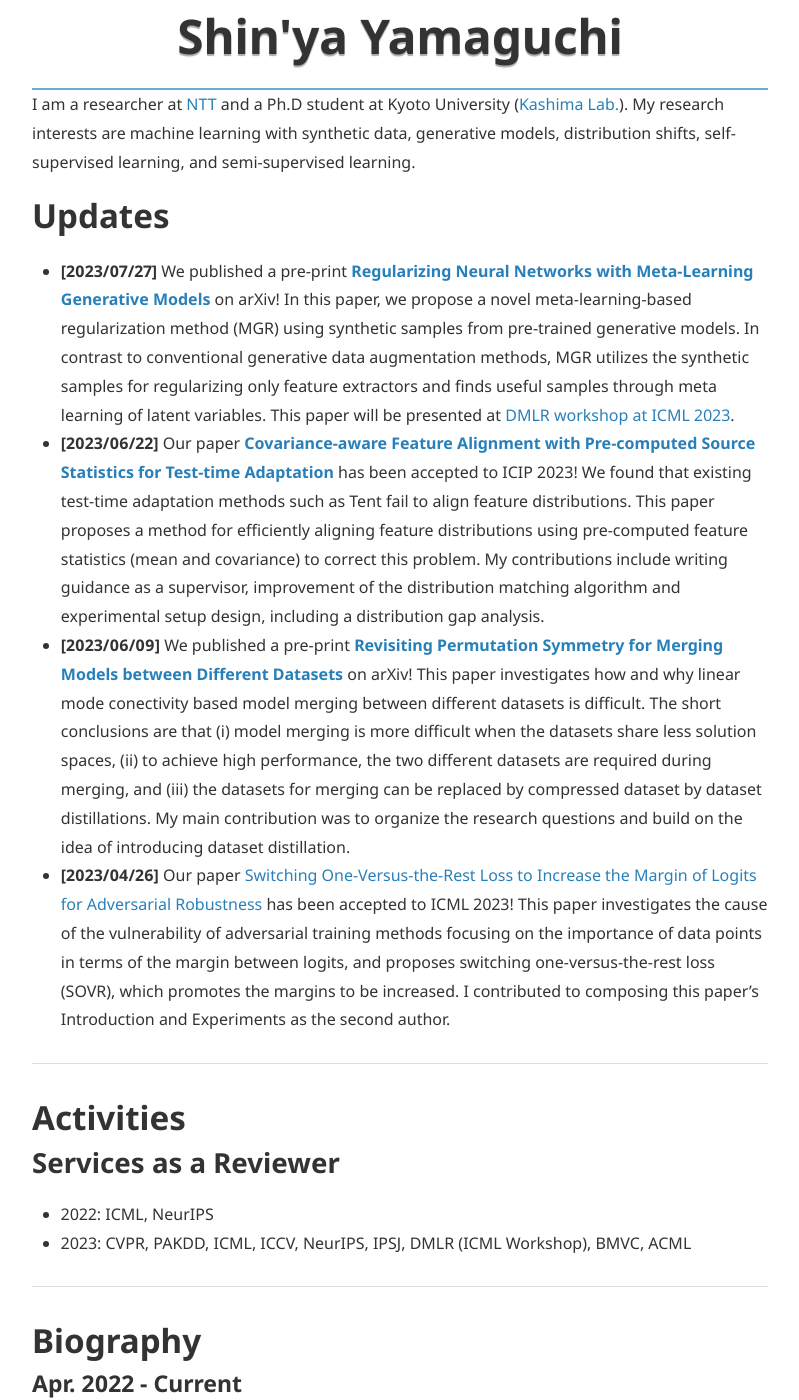
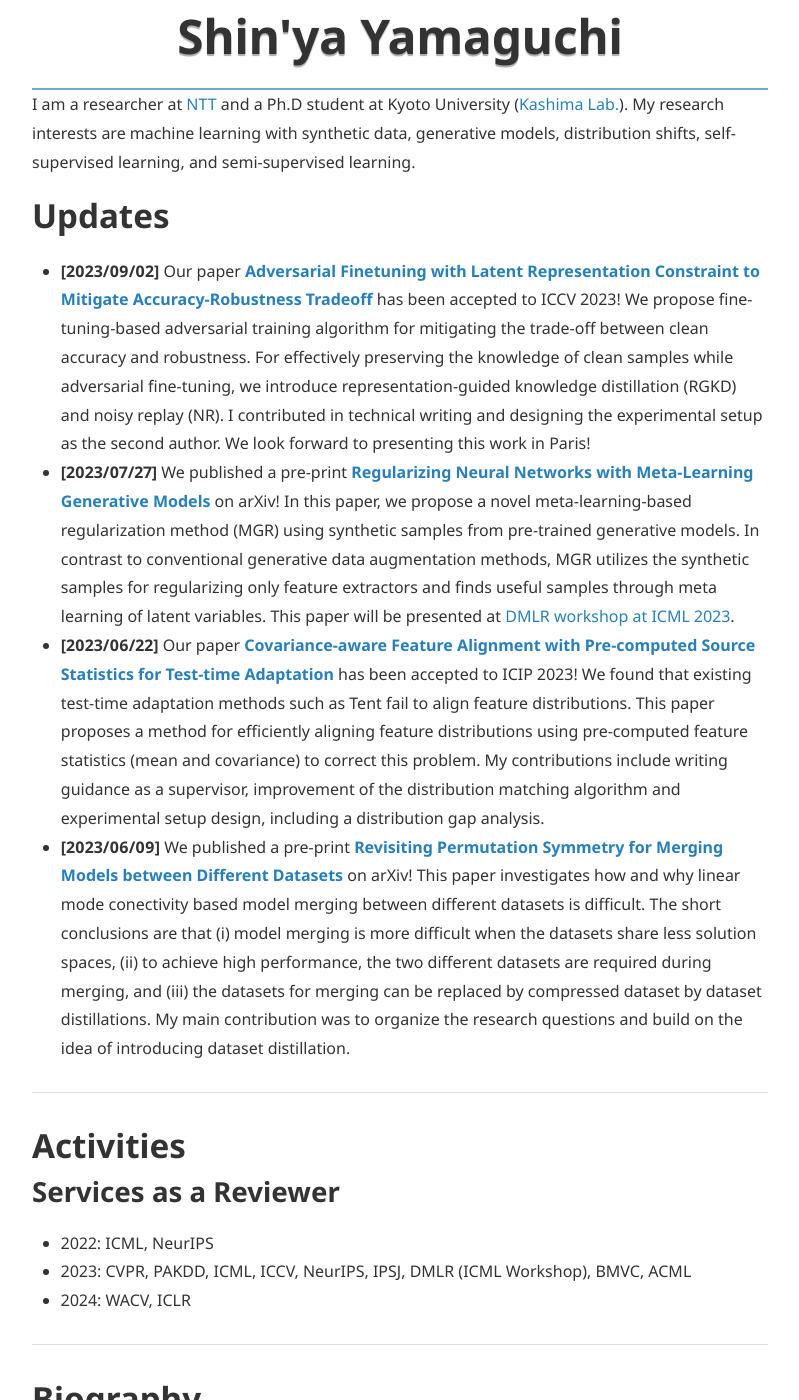
Before and after one commit to yshinya6/yshinya6.github.io, a Jekyll site: the page built from index.md, in a window 1280 px wide and 1400 px high, scrolled down 340 px. Shown: the whole window, without its empty margins (240-1039 px from the left). Built offline with Jekyll 4.4.1, drawn with Linux system fonts in a browser that asks for light colours; nearby versions of some CDN libraries; some of the changed text lies outside the part shown.

Commit message:
Add ICCV2023

```diff
--- a/index.md
+++ b/index.md
@@ -20,10 +20,10 @@ I am a researcher at [NTT](https://www.rd.ntt/e/cds/) and a Ph.D student at Kyot
 My research interests are machine learning with synthetic data, generative models, distribution shifts, self-supervised learning, and semi-supervised learning.
 
 # Updates
+* **[2023/09/02]** Our paper [**Adversarial Finetuning with Latent Representation Constraint to Mitigate Accuracy-Robustness Tradeoff**](https://arxiv.org/abs/2308.16454) has been accepted to ICCV 2023! We propose fine-tuning-based adversarial training algorithm for mitigating the trade-off between clean accuracy and robustness. For effectively preserving the knowledge of clean samples while adversarial fine-tuning, we introduce representation-guided knowledge distillation (RGKD) and noisy replay (NR). I contributed in technical writing and designing the experimental setup as the second author. We look forward to presenting this work in Paris!
 * **[2023/07/27]** We published a pre-print [**Regularizing Neural Networks with Meta-Learning Generative Models**](https://arxiv.org/abs/2307.13899) on arXiv! In this paper, we propose a novel meta-learning-based regularization method (MGR) using synthetic samples from pre-trained generative models. In contrast to conventional generative data augmentation methods, MGR utilizes the synthetic samples for regularizing only feature extractors and finds useful samples through meta learning of latent variables. This paper will be presented at [DMLR workshop at ICML 2023](https://dmlr.ai/).
 * **[2023/06/22]** Our paper [**Covariance-aware Feature Alignment with Pre-computed Source Statistics for Test-time Adaptation**](https://arxiv.org/abs/2204.13263) has been accepted to ICIP 2023! We found that existing test-time adaptation methods such as Tent fail to align feature distributions. This paper proposes a method for efficiently aligning feature distributions using pre-computed feature statistics (mean and covariance) to correct this problem. My contributions include writing guidance as a supervisor, improvement of the distribution matching algorithm and experimental setup design, including a distribution gap analysis.
 * **[2023/06/09]** We published a pre-print [**Revisiting Permutation Symmetry for Merging Models between Different Datasets**](https://arxiv.org/abs/2306.05641) on arXiv! This paper investigates how and why linear mode conectivity based model merging between different datasets is difficult. The short conclusions are that (i) model merging is more difficult when the datasets share less solution spaces, (ii) to achieve high performance, the two different datasets are required during merging, and (iii) the datasets for merging can be replaced by compressed dataset by dataset distillations. My main contribution was to organize the research questions and build on the idea of introducing dataset distillation.
-* **[2023/04/26]** Our paper [Switching One-Versus-the-Rest Loss to Increase the Margin of Logits for Adversarial Robustness](https://arxiv.org/abs/2207.10283) has been accepted to ICML 2023! This paper investigates the cause of the vulnerability of adversarial training methods focusing on the importance of data points in terms of the margin between logits, and proposes switching one-versus-the-rest loss (SOVR), which promotes the margins to be increased. I contributed to composing this paper's Introduction and Experiments as the second author.
 
 ---
 
@@ -31,6 +31,7 @@ My research interests are machine learning with synthetic data, generative model
 ## Services as a Reviewer
 - 2022: ICML, NeurIPS
 - 2023: CVPR, PAKDD, ICML, ICCV, NeurIPS, IPSJ, DMLR (ICML Workshop), BMVC, ACML
+- 2024: WACV, ICLR
 
 ---
 
@@ -54,34 +55,37 @@ B.E. from Dept. of Computer Engineering, Yokohama National University
 - [DBLP](https://dblp.org/pid/215/6588.html)
 
 ## International Conference
-1. K. Adachi, <u>S. Yamaguchi</u>, A. Kumagai,
+1. S. Suzuki, <u>S. Yamaguchi</u>, S. Takeda, S. Kanai, N. Makishima, A. Ando, R. Masumura,
+[**Adversarial Finetuning with Latent Representation Constraint to Mitigate Accuracy-Robustness Tradeoff**](https://arxiv.org/abs/2308.16454),
+International Conference on Computer Vision (ICCV), 2023.
+2. K. Adachi, <u>S. Yamaguchi</u>, A. Kumagai,
 [**Covariance-aware Feature Alignment with Pre-computed Source Statistics for Test-time Adaptation**](https://arxiv.org/abs/2204.13263),
 IEEE International Conference on Image Processing (ICIP), 2023.
-2. S. Kanai, <u>S. Yamaguchi</u>, M. Yamada, H. Takahashi, Y. Ida,
+3. S. Kanai, <u>S. Yamaguchi</u>, M. Yamada, H. Takahashi, Y. Ida,
 [**Switching One-Versus-the-Rest Loss to Increase the Margin of Logits for Adversarial Robustness**](https://arxiv.org/abs/2207.10283),
 International Conference on Machine Learning (ICML), 2023.
-3. D. Chijiwa, <u>S. Yamaguchi</u>, A. Kumagai, Y. Ida,
+4. D. Chijiwa, <u>S. Yamaguchi</u>, A. Kumagai, Y. Ida,
 [**Meta-ticket: Finding optimal subnetworks for few-shot learning within randomly initialized neural networks**](https://arxiv.org/abs/2205.15619),
 Neural Information Processing Systems (NeurIPS), 2022.
-4. K. Adachi, <u>S. Yamaguchi</u>,
+5. K. Adachi, <u>S. Yamaguchi</u>,
 [**Learning Robust Convolutional Neural Networks with Relevant Feature Focusing via Explanations**](https://arxiv.org/abs/2202.04237),
 IEEE International Conference on Multimedia & Expo (ICME), 2022.
-5. D. Chijiwa, <u>S. Yamaguchi</u>, Y. Ida, K. Umakoshi, T. Inoue,
+6. D. Chijiwa, <u>S. Yamaguchi</u>, Y. Ida, K. Umakoshi, T. Inoue,
 [**Pruning Randomly Initialized Neural Networks with Iterative Randomization**](https://openreview.net/pdf?id=QCPY2eMXYs),
 Neural Information Processing Systems (NeurIPS, **Spotlight**), 2021. [[arXiv]](https://arxiv.org/abs/2106.09269) [[code]](https://github.com/dchiji-ntt/iterand)
-6. <u>S. Yamaguchi</u>, S. Kanai,
+7. <u>S. Yamaguchi</u>, S. Kanai,
 [**F-Drop&Match: GANs with a Dead Zone in the High-Frequency Domain**](https://openaccess.thecvf.com/content/ICCV2021/html/Yamaguchi_F-DropMatch_GANs_With_a_Dead_Zone_in_the_High-Frequency_Domain_ICCV_2021_paper.html),
 International Conference on Computer Vision (ICCV), 2021. [[arXiv]](https://arxiv.org/abs/2106.02343)
-7. <u>S. Yamaguchi</u>, S. Kanai, T. Shioda, S. Takeda,
+8. <u>S. Yamaguchi</u>, S. Kanai, T. Shioda, S. Takeda,
 [**Image Enhanced Rotation Prediction for Self-Supervised Learning**](https://ieeexplore.ieee.org/document/9506132),
 IEEE International Conference on Image Processing (ICIP), 2021. [[arXiv]](https://arxiv.org/abs/1912.11603)
-8. S. Kanai, M. Yamada, <u>S. Yamaguchi</u>, H. Takahashi, Y. Ida,
+9. S. Kanai, M. Yamada, <u>S. Yamaguchi</u>, H. Takahashi, Y. Ida,
 [**Constraining Logits by Bounded Function for Adversarial Robustness**](https://ieeexplore.ieee.org/document/9533777),
 International Joint Conference on Neural Networks (IJCNN), 2021. [[arXiv]](https://arxiv.org/abs/2010.02558)
-9. <u>S. Yamaguchi</u>, S. Kanai, T. Eda,
+10. <u>S. Yamaguchi</u>, S. Kanai, T. Eda,
 [**Effective Data Augmentation with Multi-Domain Learning GANs**](https://ojs.aaai.org/index.php/AAAI/article/view/6131),
 AAAI Conference on Artificial Intelligence (AAAI), 2020. [[arXiv]](https://arxiv.org/abs/1912.11597)
-10. <u>S. Yamaguchi</u>, K. Kuramitsu,
+11. <u>S. Yamaguchi</u>, K. Kuramitsu,
 [**A Fusion Techniques of Schema and Syntax Rules for Validating Open Data**](https://link.springer.com/chapter/10.1007/978-3-319-56660-3_37),
 Asian Conference on Intelligent Information and Database Systems (ACIIDS), 2017
 
```
